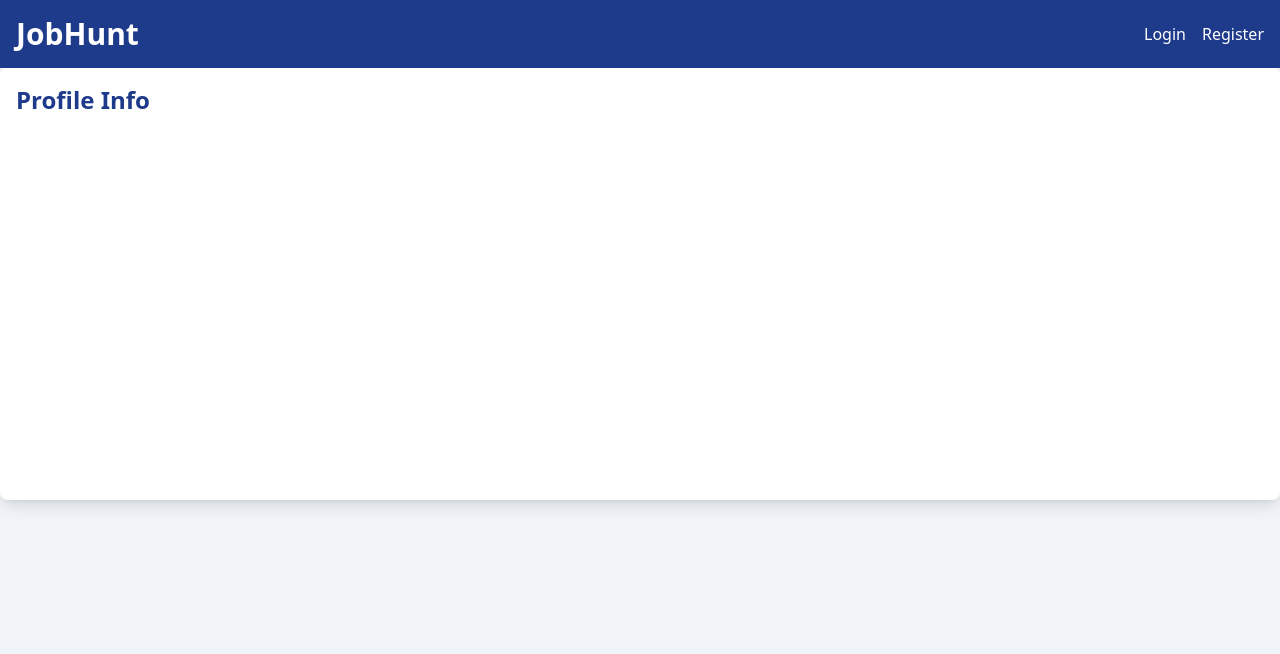
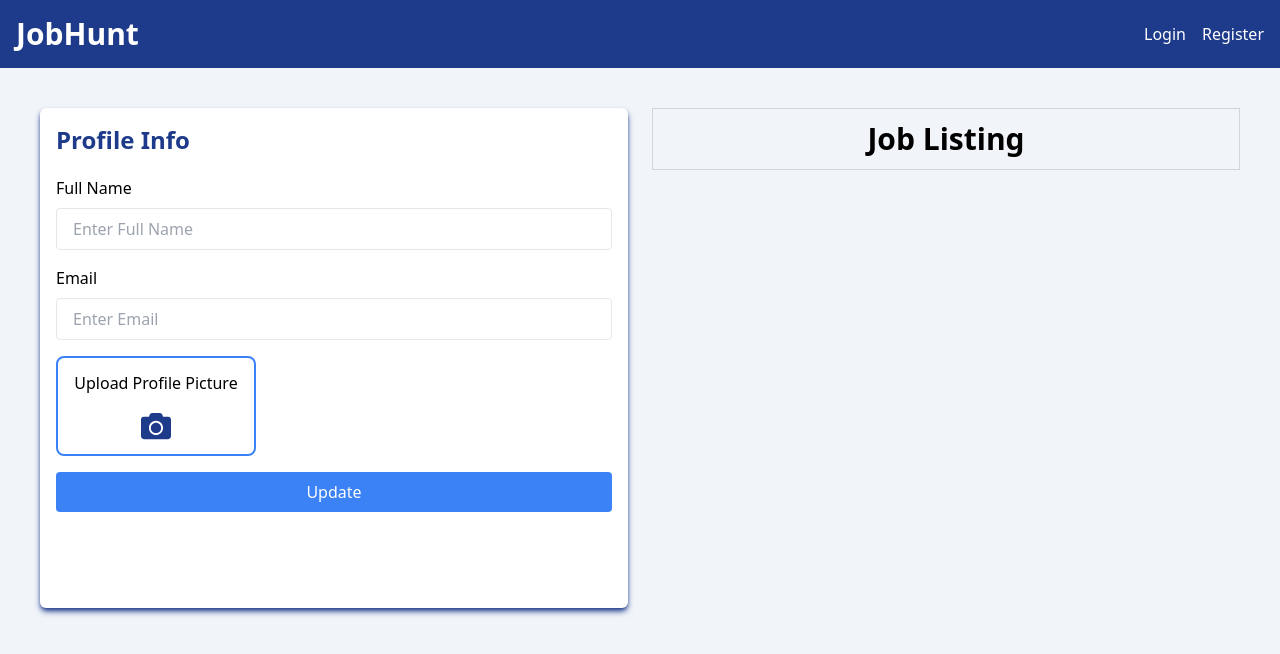
Before and after one commit to Kolawole-kehinde/jobHunt-app, a React (Vite) app: page /dashboard in a window 1280 px wide. Shown: the top 654 px of the page. Built offline with nearby package versions, Linux system fonts and the light colour scheme.

Commit message:
profileInfo section completed

```diff
--- a/src/Components/CustomInput/ImageUploadAndPreview.jsx
+++ b/src/Components/CustomInput/ImageUploadAndPreview.jsx
@@ -1,11 +1,11 @@
 import React from 'react'
 import { FaCamera } from 'react-icons/fa'
 
-const ImageUploadAndPreview = ({imagePreview, handleImageChange}) => {
+const ImageUploadAndPreview = ({imagePreview, handleImageChange, heading = "Upload Company Logo",}) => {
   return (
     <div className='space-y-4'>
-        <label htmlFor="company_logo" className=" border border-gray-500 w-[200px] flex items-center justify-center flex-col gap-4 p-3 rounded-lg cursor-pointer">
-                    <span >Upload company logo</span>
+        <label htmlFor="company_logo" className=" border-2 border-blue-500 w-[200px] h-[100px] flex items-center justify-center flex-col gap-4 p-3 rounded-lg cursor-pointer">
+                    <span >{heading}</span>
                     <input
                       type="file"
                       name="company_logo"
@@ -16,7 +16,7 @@ const ImageUploadAndPreview = ({imagePreview, handleImageChange}) => {
                     {imagePreview.length > 0 ? (
                       <img src={imagePreview} alt="logo" className="" />
                     ) : (
-                      <FaCamera fontSize={30}/>
+                      <FaCamera fontSize={30} className='text-blue-900'/>
                     )}
                   </label>
     </div>
--- a/src/Components/features/dashboard/ProfileInfo.jsx
+++ b/src/Components/features/dashboard/ProfileInfo.jsx
@@ -1,9 +1,61 @@
-import React from 'react'
+import { useEffect } from "react";
+import { useAuth } from "../../../hooks/useAuth";
+import { profileSchema } from "../../../Schema/authSchema";
+import CustomInput from "../../CustomInput";
+import CustomButton from "../../CustomBotton";
+import ImageUploadAndPreview from "../../CustomInput/ImageUploadAndPreview";
+import useFormValidate from "../../../hooks/useFormValidate";
+
 
 const ProfileInfo = () => {
+  const { user } = useAuth();
+  const initialState = {
+    email: "",
+    name: "",
+  };
+  const {
+    register,
+    handleSubmit,
+    setValue,
+    formState: { errors },
+  } = useFormValidate(initialState, profileSchema);
+
+  useEffect(() => {
+    if (user) {
+      setValue("email", user?.email);
+      setValue("name", user?.fullName);
+    }
+  }, [user, setValue]);
   return (
-    <div>ProfileInfo</div>
-  )
-}
+    <section className="bg-white shadow-md p-4 space-y-5 h-[500px] rounded-md shadow-blue-900">
+      <h2 className="text-blue-900 text-2xl font-semibold">Profile Info</h2>
 
-export default ProfileInfo
+      <form className="space-y-4 ">
+        <CustomInput
+          label={"Full Name"}
+          name={"name"}
+          placeholder={"Enter Full Name"}
+          type={"text"}
+          register={register}
+          error={errors[name]?.message}
+        />
+        <CustomInput
+          label={"Email"}
+          name={"email"}
+          placeholder={"Enter Email"}
+          type={"text"}
+          register={register}
+          error={errors[name]?.message}
+        />
+        <ImageUploadAndPreview
+         handleImageChange ={() => {}}
+         imagePreview ={""}
+          heading={"Upload Profile Picture"}
+        />
+        <CustomButton>Update</CustomButton>
+      </form>
+    </section>
+  );
+};
+
+export default ProfileInfo;
--- a/src/Components/features/jobs/JobListing.jsx
+++ b/src/Components/features/jobs/JobListing.jsx
@@ -17,12 +17,6 @@ const JobListings = ({
   return (
     <section>
       <div className="container mx-auto p-4 mt-4">
-
-         <div>
-
-
-         </div>
-
 
         <JobTitle>{title}</JobTitle>
 
--- a/src/Schema/authSchema.js
+++ b/src/Schema/authSchema.js
@@ -36,3 +36,12 @@ export const loginSchema = z.object({
     .string()
     .min(3, { message: "Password must be at least 3 characters" }),
 });
+
+
+export const profileSchema = z.object({
+  email: z.string().email({ message: "Kindly provide a valid email" }).trim(),
+  name: z
+    .string()
+    .min(3, { message: "Full Name must be at least 3 characters" })
+    .trim(),
+});
--- a/src/pages/auth/Login.jsx
+++ b/src/pages/auth/Login.jsx
@@ -1,6 +1,5 @@
 import { useNavigate } from "react-router";
 import CustomButton from '../../Components/CustomBotton'
-import CustomInput from "../../components/CustomInput";
 import AuthLayout from '../../Components/layout/AuthLayout'
 import useFormValidate from "../../hooks/useFormValidate";
 import { loginInputs } from "../../constant/auth";
@@ -9,6 +8,7 @@ import { useState } from "react";
 import { SignInApi } from "../../services/auth";
 import { useAuth } from "../../hooks/useAuth";
 import toast from "react-hot-toast";
+import CustomInput from "../../Components/CustomInput";
 
 const Login = () => {
   const [loading, setLoading] = useState(false);
--- a/src/pages/dashboard/index.jsx
+++ b/src/pages/dashboard/index.jsx
@@ -1,14 +1,16 @@
 import React from 'react'
 import { useAuth } from '../../hooks/useAuth';
+import ProfileInfo from '../../Components/features/dashboard/ProfileInfo';
+import JobTitle from '../../Components/features/jobs/JobTitle';
 
 function Dashboard() {
   const { user } = useAuth();
   return (
-    <div className='w-full bg-slate-100 h-screen container mx-auto grid lg:grid-cols-2gap-6'>
-       <section className='bg-white shadow-lg rounded-lg p-4'>
-          <h2 className='text-blue-900 text-2xl font-semibold'>Profile Info</h2>
+    <div className='bg-slate-100 w-full h-screen grid lg:grid-cols-2 gap-6 p-10'>
+       <ProfileInfo/>
+       <section>
+          <JobTitle>Job Listing</JobTitle>
        </section>
-       <section></section>
     </div>
   )
 }
```
